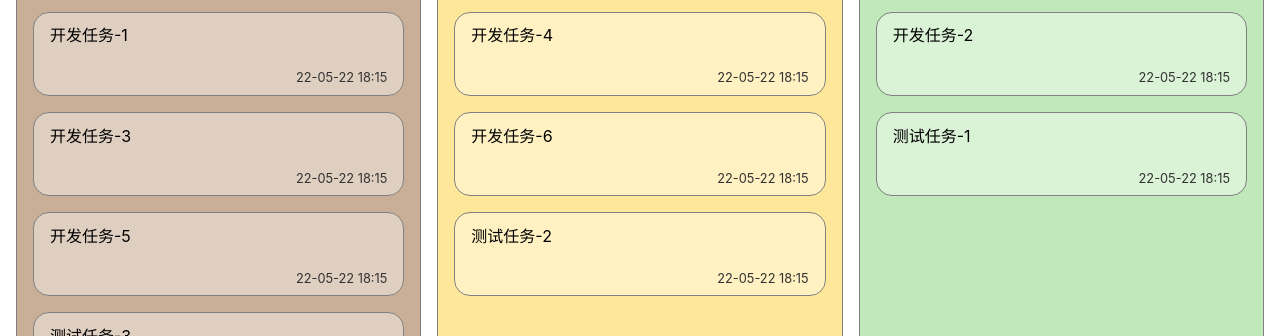
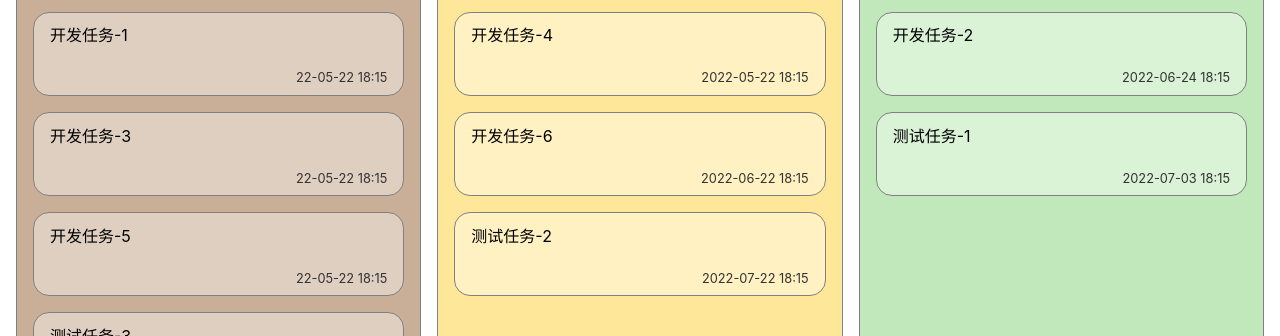
Before and after one commit to vgloomus/kanban, a React (Create React App) app: page / in a window 1280 px wide. Shown: the part 182-518 px from the top of the page. Built offline with nearby package versions, Linux system fonts and the light colour scheme.

Commit message:
Revert ch-05: 为修正遗漏代码回滚0e4bab6^..eb53f53

```diff
--- a/package.json
+++ b/package.json
@@ -1,6 +1,6 @@
 {
   "name": "oh-my-kanban",
-  "version": "0.5.0",
+  "version": "0.3.0",
   "private": true,
   "dependencies": {
     "@testing-library/jest-dom": "^5.16.4",
--- a/src/App.js
+++ b/src/App.js
@@ -1,30 +1,6 @@
 import React, { useState } from 'react';
 import logo from './logo.svg';
 import './App.css';
-
-const ongoingList = [
-  { title: '开发任务-4', status: '22-05-22 18:15' },
-  { title: '开发任务-6', status: '22-05-22 18:15' },
-  { title: '测试任务-2', status: '22-05-22 18:15' }
-];
-const doneList = [
-  { title: '开发任务-2', status: '22-05-22 18:15' },
-  { title: '测试任务-1', status: '22-05-22 18:15' }
-];
-
-const KanbanBoard = ({ children }) => (
-  <main className="kanban-board">{children}</main>
-);
-
-const KanbanColumn = ({ children, className, title }) => {
-  const combinedClassName = `kanban-column ${className}`;
-  return (
-    <section className={combinedClassName}>
-      <h2>{title}</h2>
-      <ul>{children}</ul>
-    </section>
-  );
-};
 
 const KanbanCard = ({ title, status }) => {
   return (
@@ -65,6 +41,15 @@ function App() {
     { title: '开发任务-5', status: '22-05-22 18:15' },
     { title: '测试任务-3', status: '22-05-22 18:15' }
   ]);
+  const [ongoingList, setOngoingList ] = useState([
+    { title: '开发任务-4', status: '2022-05-22 18:15' },
+    { title: '开发任务-6', status: '2022-06-22 18:15' },
+    { title: '测试任务-2', status: '2022-07-22 18:15' }
+  ]);
+  const [doneList, setDoneList ] = useState([
+    { title: '开发任务-2', status: '2022-06-24 18:15' },
+    { title: '测试任务-1', status: '2022-07-03 18:15' }
+  ]);
   const handleAdd = (evt) => {
     setShowAdd(true);
   };
@@ -82,23 +67,28 @@ function App() {
         <h1>我的看板</h1>
         <img src={logo} className="App-logo" alt="logo" />
       </header>
-      <KanbanBoard>
-        <KanbanColumn className="column-todo" title={
-          <>
-            待处理<button onClick={handleAdd}
-              disabled={showAdd}>&#8853; 添加新卡片</button>
-          </>
-        }>
-          { showAdd && <KanbanNewCard onSubmit={handleSubmit} /> }
-          { todoList.map(props => <KanbanCard {...props} />) }
-        </KanbanColumn>
-        <KanbanColumn className="column-ongoing" title="进行中">
-          { ongoingList.map(props => <KanbanCard {...props} />) }
-        </KanbanColumn>
-        <KanbanColumn className="column-done" title="已完成">
-          { doneList.map(props => <KanbanCard {...props} />) }
-        </KanbanColumn>
-      </KanbanBoard>
+      <main className="kanban-board">
+        <section className="kanban-column column-todo">
+          <h2>待处理<button onClick={handleAdd}
+            disabled={showAdd}>&#8853; 添加新卡片</button></h2>
+          <ul>
+            { showAdd && <KanbanNewCard onSubmit={handleSubmit} /> }
+            { todoList.map(props => <KanbanCard {...props} />) }
+          </ul>
+        </section>
+        <section className="kanban-column column-ongoing">
+          <h2>进行中</h2>
+          <ul>
+            { ongoingList.map(props => <KanbanCard {...props} />) }
+          </ul>
+        </section>
+        <section className="kanban-column column-done">
+          <h2>已完成</h2>
+          <ul>
+            { doneList.map(props => <KanbanCard {...props} />) }
+          </ul>
+        </section>
+      </main>
     </div>
   );
 }
```
Also changed, not shown: 1 other file (tests, documents, lock files or other folders).
